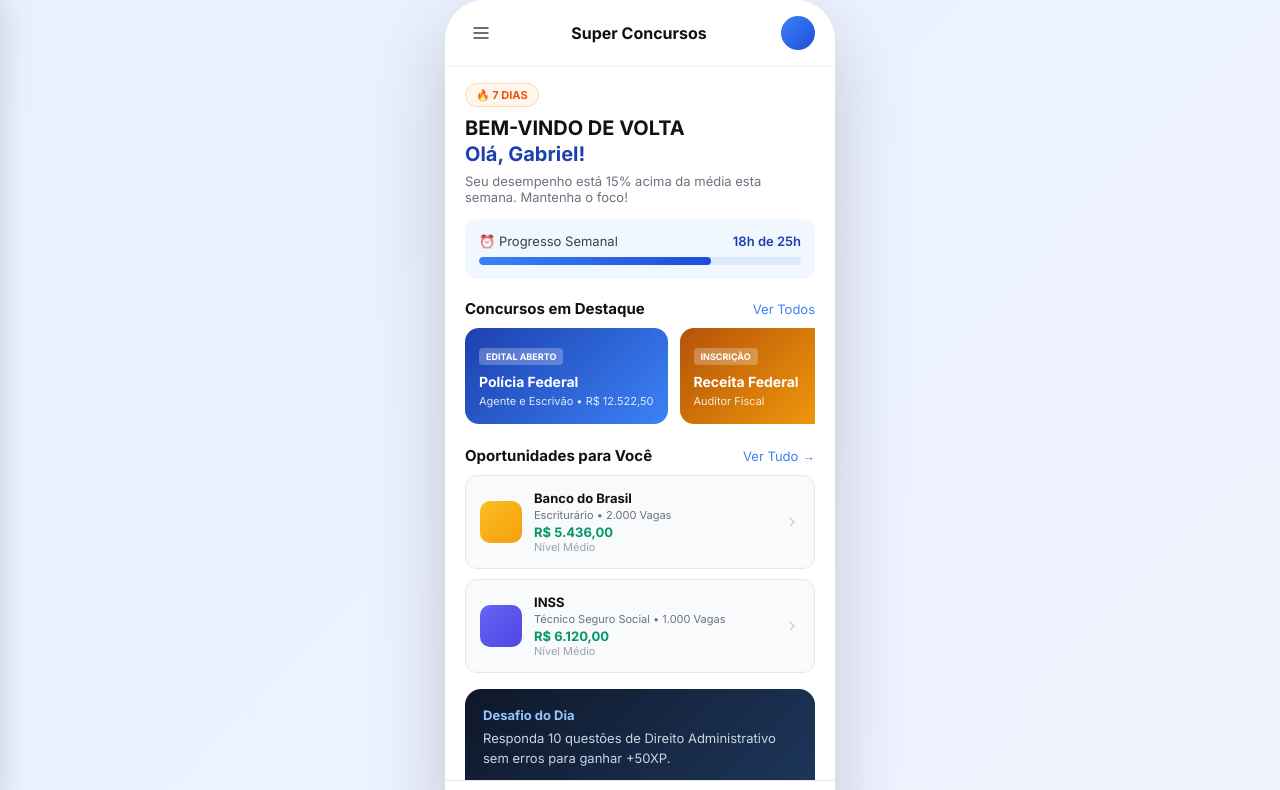
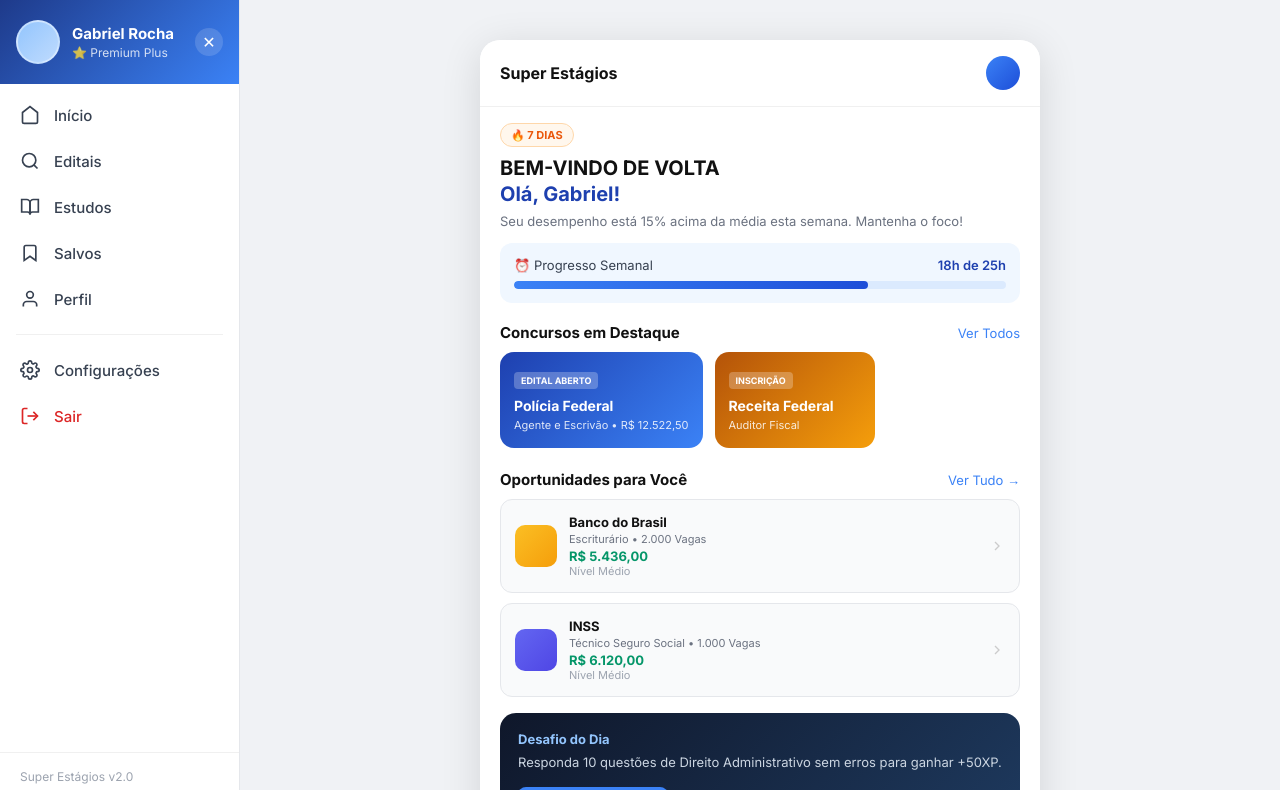
Before and after one commit to rpinatto/superestagios, a plain HTML site: page index.html in a window 1280 px wide. Both pictures are taken after a click on the button "LOGIN". Shown: the top 790 px of the page. Drawn offline with Linux system fonts and the light colour scheme.

Commit message:
Add files via upload

```diff
--- a/config.html
+++ b/config.html
@@ -193,7 +193,7 @@
             </div>
             <div>
               <div class="config-row-label">Versão do app</div>
-              <div class="config-row-sub">Super Concursos v2.0.1</div>
+              <div class="config-row-sub">Super Estágios v2.0.1</div>
             </div>
           </div>
         </div>
--- a/home.html
+++ b/home.html
@@ -4,7 +4,7 @@
       <button class="hamburger-btn" onclick="openSidebar()">
         <svg width="20" height="20" viewBox="0 0 24 24" fill="none" stroke="currentColor" stroke-width="2"><line x1="3" y1="6" x2="21" y2="6"/><line x1="3" y1="12" x2="21" y2="12"/><line x1="3" y1="18" x2="21" y2="18"/></svg>
       </button>
-      <span class="app-name">Super Concursos</span>
+      <span class="app-name">Super Estágios</span>
       <div class="avatar-sm" onclick="goTo('screen-perfil')" style="cursor:pointer"></div>
     </div>
 
--- a/index.html
+++ b/index.html
@@ -3,7 +3,7 @@
 <head>
   <meta charset="UTF-8" />
   <meta name="viewport" content="width=device-width, initial-scale=1.0" />
-  <title>Super Concursos</title>
+  <title>Super Estágios</title>
   <link rel="stylesheet" href="style.css" />
   <link href="https://fonts.googleapis.com/css2?family=Inter:wght@400;500;600;700;800&display=swap" rel="stylesheet" />
 </head>
@@ -60,7 +60,7 @@
     </nav>
 
     <div class="sidebar-footer">
-      <div class="sidebar-version">Super Concursos v2.0</div>
+      <div class="sidebar-version">Super Estágios v2.0</div>
     </div>
   </div>
 
--- a/login.html
+++ b/login.html
@@ -2,7 +2,7 @@
   <div class="login-container">
     <div class="login-card">
       <div class="login-brand">
-        <span class="brand-name">Super Concursos</span>
+        <span class="brand-name">Super Estágios</span>
         <p class="brand-tagline">Bridging the gap to your professional success.</p>
       </div>
 
--- a/perfil.html
+++ b/perfil.html
@@ -4,7 +4,7 @@
       <button class="hamburger-btn" onclick="openSidebar()">
         <svg width="20" height="20" viewBox="0 0 24 24" fill="none" stroke="currentColor" stroke-width="2"><line x1="3" y1="6" x2="21" y2="6"/><line x1="3" y1="12" x2="21" y2="12"/><line x1="3" y1="18" x2="21" y2="18"/></svg>
       </button>
-      <span class="app-name">Super Concursos</span>
+      <span class="app-name">Super Estágios</span>
       <div class="avatar-sm"></div>
     </div>
 
--- a/script.js
+++ b/script.js
@@ -9,6 +9,8 @@
     const scroll = target.querySelector('.content-scroll');
     if (scroll) scroll.scrollTop = 0;
   }
+  // Toggle body class for login screen (hides sidebar on desktop)
+  document.body.classList.toggle('on-login', screenId === 'screen-login');
   closeSidebar();
 }
 
@@ -71,6 +73,8 @@
   }
 
   applyStoredTheme();
+  // Set initial body class for login screen
+  document.body.classList.add('on-login');
   initInteractions();
 }
 
--- a/style.css
+++ b/style.css
@@ -1151,3 +1151,130 @@
 body.dark .btn-social:hover { border-color: #3b82f6; }
 body.dark .signup-text { color: #64748b; }
 body.dark .login-footer a { color: #475569; }
+
+/* ===================================================
+   DESKTOP LAYOUT (≥ 1024px)
+   On larger screens: persistent left sidebar + content area
+   =================================================== */
+
+@media (min-width: 1024px) {
+  body {
+    background: #f0f2f5;
+    align-items: stretch;
+    justify-content: stretch;
+    flex-direction: row;
+    min-height: 100vh;
+    overflow: hidden;
+  }
+
+  body.dark { background: #0f172a; }
+
+  /* Persistent desktop sidebar */
+  .sidebar-overlay { display: none !important; }
+
+  .sidebar {
+    position: fixed;
+    top: 0;
+    left: 0;
+    height: 100vh;
+    width: 240px;
+    transform: translateX(0) !important;
+    transition: none;
+    z-index: 100;
+    border-right: 1px solid #e5e7eb;
+    box-shadow: none;
+  }
+
+  body.dark .sidebar { border-right-color: #334155; }
+
+  /* Hide hamburger on desktop */
+  .hamburger-btn { display: none !important; }
+
+  /* Main content pushed right of sidebar */
+  #screens-container {
+    margin-left: 240px;
+    width: calc(100vw - 240px);
+    min-height: 100vh;
+    display: flex;
+    flex-direction: column;
+  }
+
+  /* Screens fill the space */
+  .screen {
+    flex: 1;
+    align-items: flex-start;
+    justify-content: flex-start;
+    min-height: 100vh;
+  }
+
+  .screen.active {
+    display: flex;
+    align-items: flex-start;
+    justify-content: center;
+    background: #f0f2f5;
+    padding: 40px 24px;
+  }
+
+  body.dark .screen.active { background: #0f172a; }
+
+  /* Mobile frame becomes a centered card on desktop */
+  .mobile-frame {
+    width: 480px;
+    min-height: calc(100vh - 80px);
+    max-height: none;
+    border-radius: 20px;
+    box-shadow: 0 8px 40px rgba(0,0,0,0.12);
+  }
+
+  body.dark .mobile-frame {
+    box-shadow: 0 8px 40px rgba(0,0,0,0.4);
+  }
+
+  /* Login screen spans full area without card wrapper */
+  #screen-login.active {
+    padding: 0;
+    margin-left: 0;
+    width: 100vw;
+    align-items: center;
+    justify-content: center;
+  }
+
+  /* When login is active the sidebar should be hidden on desktop too */
+  #screen-login.active ~ * .sidebar { display: none; }
+
+  /* Filtros: full-width drawer feel on desktop */
+  #screen-filtros .mobile-frame {
+    width: 520px;
+  }
+
+  /* Wider layout for content-heavy screens */
+  #screen-estudos .mobile-frame,
+  #screen-salvos .mobile-frame,
+  #screen-perfil .mobile-frame,
+  #screen-config .mobile-frame {
+    width: 520px;
+  }
+
+  /* Desktop top bar */
+  .top-bar {
+    border-radius: 20px 20px 0 0;
+  }
+}
+
+/* Wide desktop: allow a 2-column layout for home */
+@media (min-width: 1280px) {
+  .mobile-frame {
+    width: 520px;
+  }
+
+  #screen-home .mobile-frame {
+    width: 560px;
+  }
+}
+
+/* Hide sidebar on desktop when on login screen */
+@media (min-width: 1024px) {
+  body.on-login .sidebar { display: none !important; }
+  body.on-login #screens-container { margin-left: 0; width: 100vw; }
+  body.on-login .screen.active { padding: 0; }
+}
--- a/vaga.html
+++ b/vaga.html
@@ -4,7 +4,7 @@
       <button class="btn-back-white" onclick="goTo('screen-home')">
         <svg width="20" height="20" viewBox="0 0 24 24" fill="none" stroke="currentColor" stroke-width="2"><polyline points="15 18 9 12 15 6"/></svg>
       </button>
-      <span class="app-name">Super Concursos</span>
+      <span class="app-name">Super Estágios</span>
       <div class="avatar-sm"></div>
     </div>
 
```
